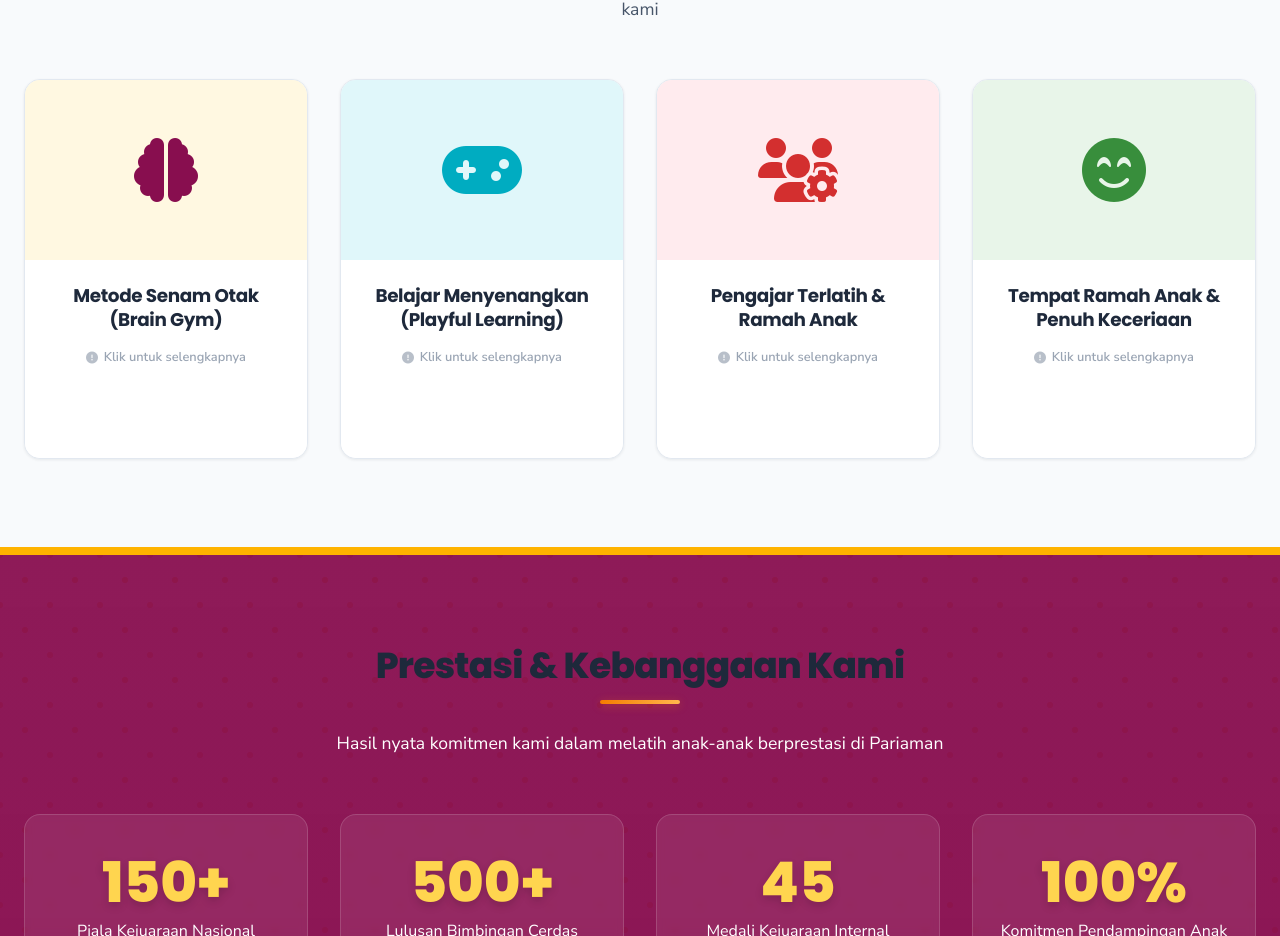
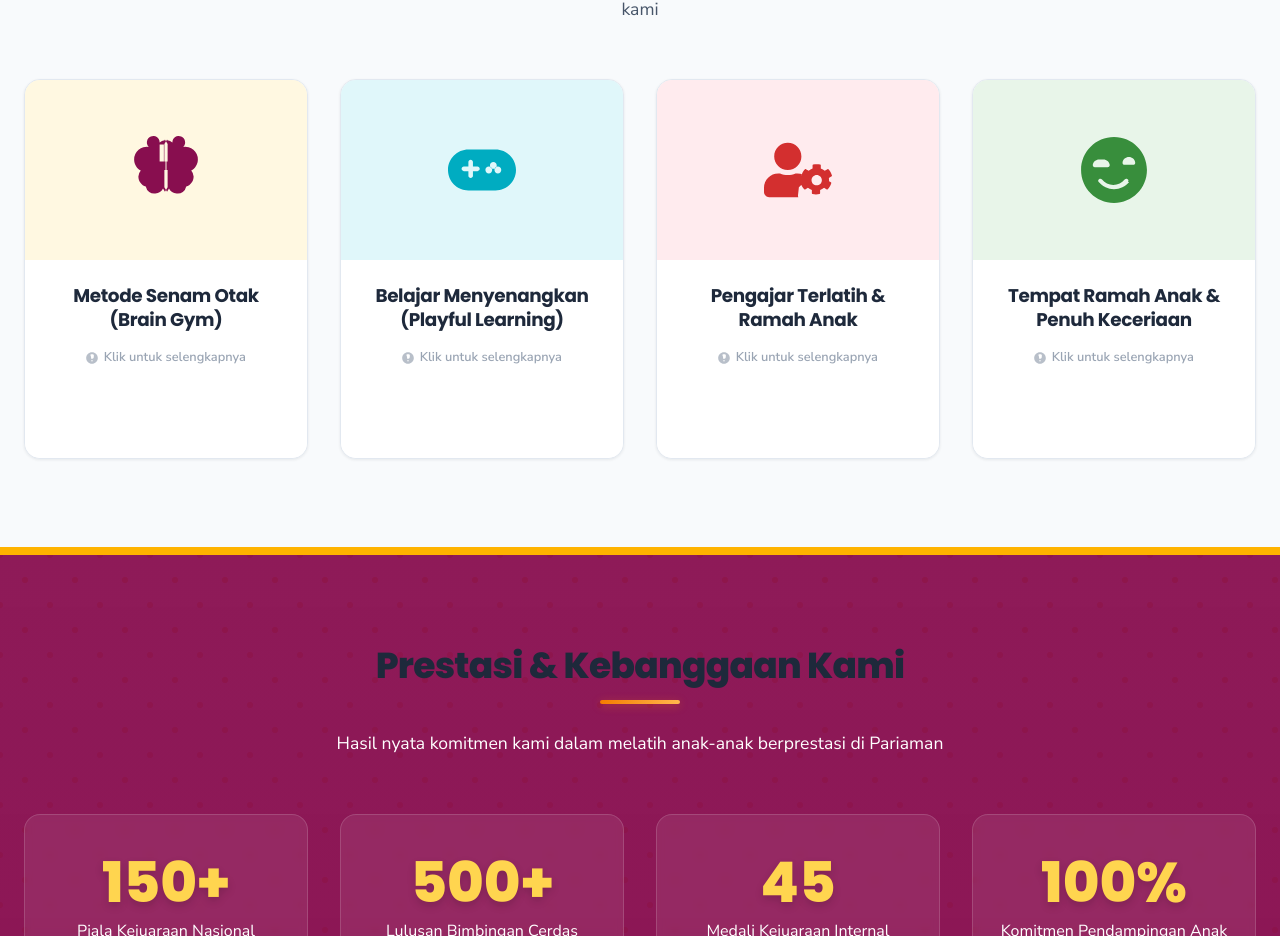
Before and after one commit to Aldi8867/web-sempoa-sip-pariaman, a React (Vite) app in the folder frontend/: page / in a window 1280 px wide. Shown: the part 2160-3096 px from the top of the page. Built offline with nearby package versions, Linux system fonts and the light colour scheme.

Commit message:
fix: revert missing FontAwesome tags back to raw solid SVG paths that perfectly match Photo 2 so they actually render

```diff
--- a/frontend/src/pages/public/HomePage.tsx
+++ b/frontend/src/pages/public/HomePage.tsx
@@ -343,7 +343,9 @@ export const HomePage: React.FC = () => {
               onClick={() => handleAdvCardClick(1)}
             >
               <div className="adv-card-image-wrap" style={{ backgroundColor: '#FFF8E1', display: 'flex', alignItems: 'center', justifyContent: 'center' }}>
-                <i className="fas fa-brain" style={{ fontSize: '4rem', color: '#880E4F' }}></i>
+                <svg width="68" height="68" viewBox="0 0 512 512" fill="#880E4F">
+                  <path d="M208 48a48 48 0 1 0-82 33.9A96 96 0 0 0 16 176c0 36.4 20.3 68 50.1 84.7A80.2 80.2 0 0 0 48 304c0 35.8 23.4 66.1 55.7 76.6A64.1 64.1 0 0 0 176 432c25.4 0 47.4-14.8 57.6-36.4.7 1.4 1.4 2.8 2.2 4.1L248 420l8 .8-8-.8 12.2-20.3 8-13.3V256h-16v-64h16V60.7l-8-13.3-12.2-20.3-8-.8 8 .8c-.8 1.3-1.5 2.7-2.2 4.1A63.9 63.9 0 0 0 208 48zM240 64v128h-32V64h32zM304 48a48 48 0 1 1 82 33.9A96 96 0 0 1 496 176c0 36.4-20.3 68-50.1 84.7A80.2 80.2 0 0 1 464 304c0 35.8-23.4 66.1-55.7 76.6A64.1 64.1 0 0 1 336 432c-25.4 0-47.4-14.8-57.6-36.4-.7 1.4-1.4 2.8-2.2 4.1L264 420l-8 .8 8-.8-12.2-20.3-8-13.3V256h16v-64h-16V60.7l8-13.3 12.2-20.3 8-.8-8 .8c.8 1.3 1.5 2.7 2.2 4.1A63.9 63.9 0 0 1 304 48z"/>
+                </svg>
               </div>
               <div className="adv-card-body">
                 <h3>Metode Senam Otak (Brain Gym)</h3>
@@ -351,7 +353,9 @@ export const HomePage: React.FC = () => {
                   <p>Sebelum memulai sesi belajar, siswa akan dipandu melakukan senam otak singkat. Hal ini merangsang kesiapan koordinasi motorik, ketenangan mental, dan memicu fokus anak saat menyerap materi.</p>
                 </div>
                 <span className="adv-card-hint" style={{ opacity: 0.65, color: '#64748b', fontWeight: 600, display: 'inline-flex', alignItems: 'center', gap: '0.35rem', marginTop: '0.5rem', fontSize: '0.8rem' }}>
-                  <i className="fas fa-exclamation-circle" style={{ fontSize: '0.75rem', opacity: 0.7 }}></i> Klik untuk selengkapnya
+                  <svg width="12" height="12" viewBox="0 0 512 512" fill="currentColor" style={{ opacity: 0.7 }}>
+                    <path d="M256 8C119 8 8 119 8 256s111 248 248 248 248-111 248-248S393 8 256 8zm0 392c-17.7 0-32-14.3-32-32s14.3-32 32-32 32 14.3 32 32-14.3 32-32 32zm35.2-132.8c-2.4 15.3-15.4 26.8-31 26.8h-8.4c-15.5 0-28.6-11.5-31-26.8l-15.5-100.8C169 122.9 196.4 96 233.5 96h45c37 0 64.5 26.9 58.2 71.2l-15.5 100.8z"/>
+                  </svg> Klik untuk selengkapnya
                 </span>
               </div>
             </div>
@@ -363,7 +367,9 @@ export const HomePage: React.FC = () => {
               onClick={() => handleAdvCardClick(2)}
             >
               <div className="adv-card-image-wrap" style={{ backgroundColor: '#E0F7FA', display: 'flex', alignItems: 'center', justifyContent: 'center' }}>
-                <i className="fas fa-gamepad" style={{ fontSize: '4rem', color: '#00ACC1' }}></i>
+                <svg width="68" height="68" viewBox="0 0 640 512" fill="#00ACC1">
+                  <path d="M192 64C86 64 0 150 0 256S86 448 192 448H448c106 0 192-86 192-192s-86-192-192-192H192zM149.3 224h42.7v-42.7c0-11.8 9.6-21.3 21.3-21.3s21.3 9.6 21.3 21.3V224h42.7c11.8 0 21.3 9.6 21.3 21.3s-9.6 21.3-21.3 21.3H234.7v42.7c0 11.8-9.6 21.3-21.3 21.3s-21.3-9.6-21.3-21.3V266.7H149.3c-11.8 0-21.3-9.6-21.3-21.3s9.6-21.3 21.3-21.3zm234.7 0c17.7 0 32 14.3 32 32s-14.3 32-32 32s-32-14.3-32-32s14.3-32 32-32zm42.7-42.7c17.7 0 32 14.3 32 32s-14.3 32-32 32s-32-14.3-32-32s14.3-32 32-32zm42.7 42.7c17.7 0 32 14.3 32 32s-14.3 32-32 32s-32-14.3-32-32s14.3-32 32-32z"/>
+                </svg>
               </div>
               <div className="adv-card-body">
                 <h3>Belajar Menyenangkan (Playful Learning)</h3>
@@ -371,7 +377,9 @@ export const HomePage: React.FC = () => {
                   <p>Setiap konsep bimbingan dibawakan secara interaktif menggunakan media bermain, gambar, flashcard, dan visualisasi manik sempoa fisik agar anak tidak merasa tertekan atau bosan.</p>
                 </div>
                 <span className="adv-card-hint" style={{ opacity: 0.65, color: '#64748b', fontWeight: 600, display: 'inline-flex', alignItems: 'center', gap: '0.35rem', marginTop: '0.5rem', fontSize: '0.8rem' }}>
-                  <i className="fas fa-exclamation-circle" style={{ fontSize: '0.75rem', opacity: 0.7 }}></i> Klik untuk selengkapnya
+                  <svg width="12" height="12" viewBox="0 0 512 512" fill="currentColor" style={{ opacity: 0.7 }}>
+                    <path d="M256 8C119 8 8 119 8 256s111 248 248 248 248-111 248-248S393 8 256 8zm0 392c-17.7 0-32-14.3-32-32s14.3-32 32-32 32 14.3 32 32-14.3 32-32 32zm35.2-132.8c-2.4 15.3-15.4 26.8-31 26.8h-8.4c-15.5 0-28.6-11.5-31-26.8l-15.5-100.8C169 122.9 196.4 96 233.5 96h45c37 0 64.5 26.9 58.2 71.2l-15.5 100.8z"/>
+                  </svg> Klik untuk selengkapnya
                 </span>
               </div>
             </div>
@@ -383,7 +391,9 @@ export const HomePage: React.FC = () => {
               onClick={() => handleAdvCardClick(3)}
             >
               <div className="adv-card-image-wrap" style={{ backgroundColor: '#FFEBEE', display: 'flex', alignItems: 'center', justifyContent: 'center' }}>
-                <i className="fas fa-users-cog" style={{ fontSize: '4rem', color: '#D32F2F' }}></i>
+                <svg width="68" height="68" viewBox="0 0 640 512" fill="#D32F2F">
+                  <path d="M610.5 373.3c2.6-14.1 2.6-28.5 0-42.6l25.8-14.9c3-1.7 4.3-5.2 3.3-8.5-6.7-21.6-18.2-41.2-33.2-57.4-2.3-2.5-6-3.1-9-1.4l-25.8 14.9c-10.9-9.3-23.4-16.5-36.9-21.3v-29.8c0-3.4-2.4-6.4-5.7-7.1-22.3-5-45-4.8-66.2 0-3.3.7-5.7 3.7-5.7 7.1v29.8c-13.5 4.8-26 12-36.9 21.3l-25.8-14.9c-2.9-1.7-6.7-1.1-9 1.4-15 16.2-26.5 35.8-33.2 57.4-1 3.3-.4-6.8-3.3-8.5l25.8 14.9c-2.6 14.1-2.6 28.5 0 42.6l-25.8 14.9c-3 1.7-4.3 5.2-3.3 8.5 6.7 21.6 18.2 41.2 33.2 57.4 2.3 2.5 6 3.1 9 1.4l25.8-14.9c10.9 9.3 23.4 16.5 36.9 21.3v29.8c0 3.4 2.4 6.4 5.7 7.1 22.3 5 45 4.8 66.2 0 3.3-.7 5.7-3.7 5.7-7.1v-29.8c13.5-4.8 26-12 36.9-21.3l25.8 14.9c2.9 1.7 6.7 1.1 9-1.4 15-16.2 26.5-35.8 33.2-57.4 1-3.3-.4-6.8-3.3-8.5l-25.8-14.9zM496 400.5c-26.8 0-48.5-21.8-48.5-48.5s21.8-48.5 48.5-48.5 48.5 21.8 48.5 48.5-21.7 48.5-48.5 48.5zM224 256c70.7 0 128-57.3 128-128S294.7 0 224 0 96 57.3 96 128s57.3 128 128 128zm89.6 32h-16.7c-22.2 10.2-46.9 16-72.9 16s-50.6-5.8-72.9-16h-16.7C60.2 288 0 348.2 0 422.4V464c0 26.5 21.5 48 48 48h274.9c-2.4-6.8-3.4-14-2.6-21.3l6.8-60.9 1.2-11.1 7.9-7.9 77.3-77.3c-24.5-27.7-60-45.5-99.9-45.5z"/>
+                </svg>
               </div>
               <div className="adv-card-body">
                 <h3>Pengajar Terlatih & Ramah Anak</h3>
@@ -391,7 +401,9 @@ export const HomePage: React.FC = () => {
                   <p>Guru-guru kami lolos pelatihan standarisasi metode pengajaran khusus anak usia dini, mengedepankan pendekatan verbal yang memotivasi dan membangun kepercayaan diri anak.</p>
                 </div>
                 <span className="adv-card-hint" style={{ opacity: 0.65, color: '#64748b', fontWeight: 600, display: 'inline-flex', alignItems: 'center', gap: '0.35rem', marginTop: '0.5rem', fontSize: '0.8rem' }}>
-                  <i className="fas fa-exclamation-circle" style={{ fontSize: '0.75rem', opacity: 0.7 }}></i> Klik untuk selengkapnya
+                  <svg width="12" height="12" viewBox="0 0 512 512" fill="currentColor" style={{ opacity: 0.7 }}>
+                    <path d="M256 8C119 8 8 119 8 256s111 248 248 248 248-111 248-248S393 8 256 8zm0 392c-17.7 0-32-14.3-32-32s14.3-32 32-32 32 14.3 32 32-14.3 32-32 32zm35.2-132.8c-2.4 15.3-15.4 26.8-31 26.8h-8.4c-15.5 0-28.6-11.5-31-26.8l-15.5-100.8C169 122.9 196.4 96 233.5 96h45c37 0 64.5 26.9 58.2 71.2l-15.5 100.8z"/>
+                  </svg> Klik untuk selengkapnya
                 </span>
               </div>
             </div>
@@ -403,7 +415,9 @@ export const HomePage: React.FC = () => {
               onClick={() => handleAdvCardClick(4)}
             >
               <div className="adv-card-image-wrap" style={{ backgroundColor: '#E8F5E9', display: 'flex', alignItems: 'center', justifyContent: 'center' }}>
-                <i className="fas fa-smile-beam" style={{ fontSize: '4rem', color: '#388E3C' }}></i>
+                <svg width="68" height="68" viewBox="0 0 496 512" fill="#388E3C">
+                  <path d="M248 8C111 8 0 119 0 256s111 248 248 248 248-111 248-248S385 8 248 8zm-80 168c24.6 0 44.5 17.5 47.7 41.2 1.3 9.7-5.9 18.4-15.7 18.4H104c-9.8 0-17-8.7-15.7-18.4 3.2-23.7 23.1-41.2 47.7-41.2zm194.8 170.2C334.3 380.4 292.5 400 248 400s-86.3-19.6-114.8-53.8c-13.6-16.3 11.2-34.7 24.6-18.5 20.4 24.9 51.5 40.3 85.2 40.3s64.8-15.4 85.2-40.3c13.4-16.1 38.2 2.2 24.6 18.5zm-34.8-129c-9.8 0-17-8.7-15.7-18.4 3.2-23.7 23.1-41.2 47.7-41.2s44.5 17.5 47.7 41.2c1.3 9.7-5.9 18.4-15.7 18.4h-64z"/>
+                </svg>
               </div>
               <div className="adv-card-body">
                 <h3>Tempat Ramah Anak & Penuh Keceriaan</h3>
@@ -411,7 +425,9 @@ export const HomePage: React.FC = () => {
                   <p>Lingkungan belajar yang hangat, bersih, aman, dan penuh suasana ceria sehingga anak-anak merasa nyaman dan bersemangat setiap kali datang belajar.</p>
                 </div>
                 <span className="adv-card-hint" style={{ opacity: 0.65, color: '#64748b', fontWeight: 600, display: 'inline-flex', alignItems: 'center', gap: '0.35rem', marginTop: '0.5rem', fontSize: '0.8rem' }}>
-                  <i className="fas fa-exclamation-circle" style={{ fontSize: '0.75rem', opacity: 0.7 }}></i> Klik untuk selengkapnya
+                  <svg width="12" height="12" viewBox="0 0 512 512" fill="currentColor" style={{ opacity: 0.7 }}>
+                    <path d="M256 8C119 8 8 119 8 256s111 248 248 248 248-111 248-248S393 8 256 8zm0 392c-17.7 0-32-14.3-32-32s14.3-32 32-32 32 14.3 32 32-14.3 32-32 32zm35.2-132.8c-2.4 15.3-15.4 26.8-31 26.8h-8.4c-15.5 0-28.6-11.5-31-26.8l-15.5-100.8C169 122.9 196.4 96 233.5 96h45c37 0 64.5 26.9 58.2 71.2l-15.5 100.8z"/>
+                  </svg> Klik untuk selengkapnya
                 </span>
               </div>
             </div>
```
